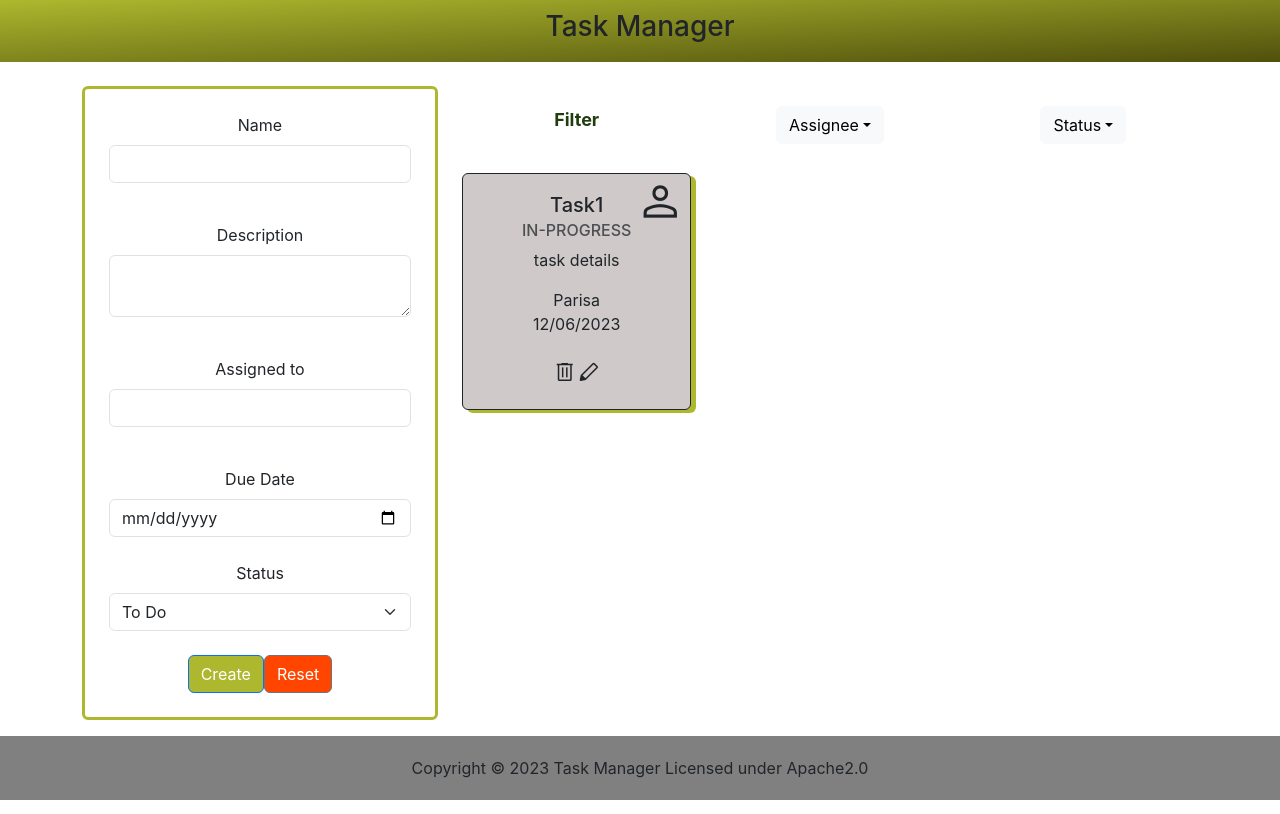
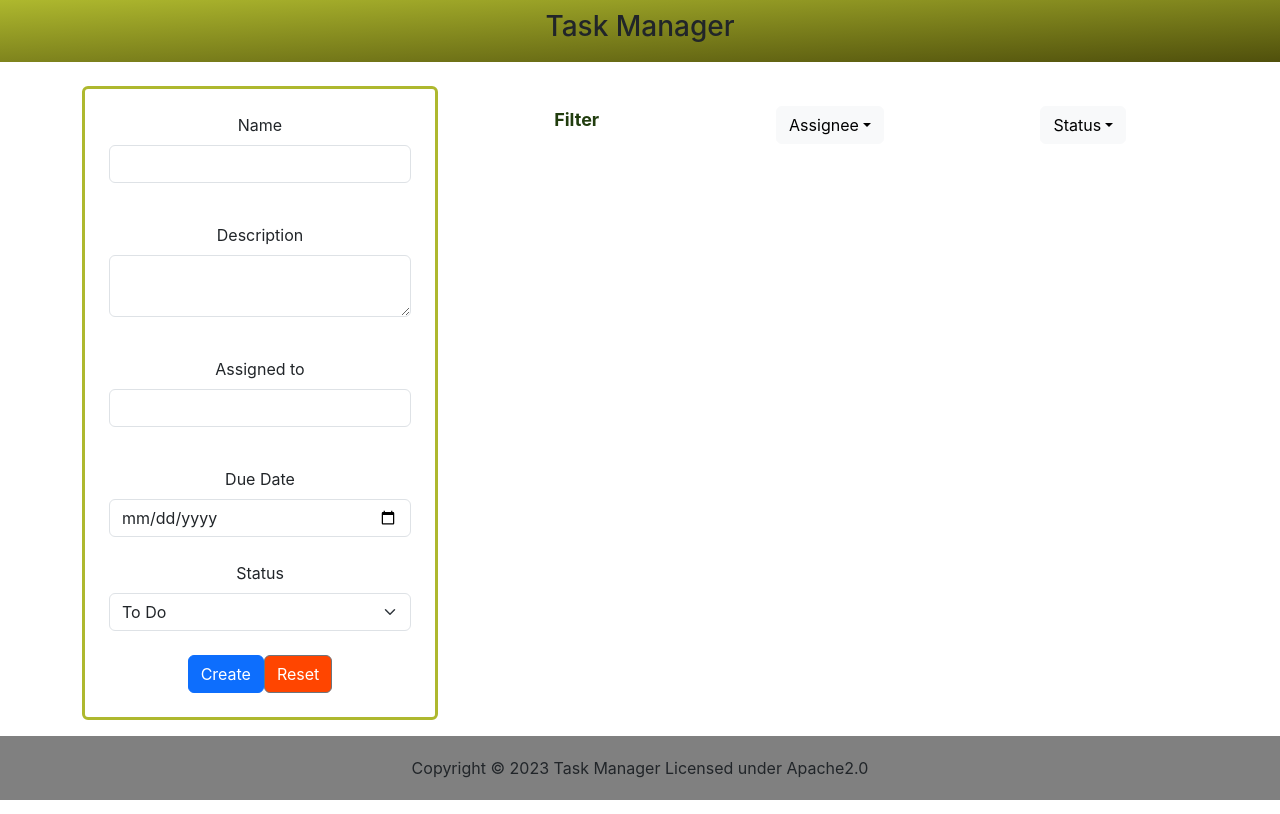
Before and after one commit to parisa-naeim/Task-Manager-React, a React (Create React App) app: page / in a window 1280 px wide. Built offline with nearby package versions, Linux system fonts and the light colour scheme.

Commit message:
add task using create task component

```diff
--- a/public/index.html
+++ b/public/index.html
@@ -28,7 +28,7 @@
       work correctly both with client-side routing and a non-root public URL.
       Learn how to configure a non-root public URL by running `npm run build`.
     -->
-    <title>React App</title>
+    <title>Task Manager</title>
   </head>
   <body>
     <noscript>You need to enable JavaScript to run this app.</noscript>
--- a/src/App.js
+++ b/src/App.js
@@ -9,16 +9,11 @@ import Task from "./components/Task";
 import { useState } from "react";
 
 function App() {
-  const [tasks, setTasks] = useState([
-    <Task
-      name="Task1"
-      id="1"
-      status="in-progress"
-      description="task details"
-      assignedTo="Parisa"
-      dueDate="12/06/2023"
-    />,
-  ]);
+  const [tasks, setTasks] = useState([]);
+
+  const getTasks = () => {
+    return tasks.map((task) => <Task task={task} />);
+  };
 
   return (
     <div className="App">
@@ -27,13 +22,15 @@ function App() {
         <div className="row">
           <div className="col-md-4 col-sm-6">
             <div className="user-form p-4 border rounded-2" id="create-form">
-              <CreateTask tasks={tasks} />
+              <CreateTask
+                onCreate={(newTask) => setTasks([...tasks, newTask])}
+              />
             </div>
           </div>
           <div className="col-md-8 col-sm-6 col-12 layout">
             <Filter />
             <div class="row margin-top-5" id="taskCards">
-              {tasks}
+              {getTasks()}
             </div>
           </div>
         </div>
--- a/src/components/CreateTask.js
+++ b/src/components/CreateTask.js
@@ -1,4 +1,15 @@
-function CreateTask() {
+function CreateTask(props) {
+  const createTask = () => {
+    props.onCreate({
+      id: "1",
+      name: "my task1",
+      status: "in-progress",
+      description: "task details",
+      assignedTo: "Parisa",
+      dueDate: "12/06/2023",
+    });
+  };
+
   return (
     <div>
       <label for="name" className="form-label">
@@ -48,12 +59,14 @@ function CreateTask() {
         <option value="done">Done</option>
       </select>
       <br />
-      <input
-        type="submit"
+      <button
+        onClick={createTask}
         className="btn btn-primary"
         value="Create"
         id="create"
-      />
+      >
+        Create
+      </button>
       <input
         type="reset"
         className="btn btn-secondary"
--- a/src/components/Task.js
+++ b/src/components/Task.js
@@ -1,68 +1,64 @@
-function Task(props) {
+function Task({ task }) {
   return (
-    <div class="col-md-6 col-lg-4 col-12" id={props.id + "-original"}>
+    <div class="col-md-6 col-lg-4 col-12" id={task.id + "-original"}>
       <div class="card">
         <div class="change">
           <span
             class="material-symbols-outlined avatar"
-            title={props.assignedTo}
+            title={task.assignedTo}
           >
             person
           </span>
         </div>
         <div class="card-body">
-          <h5 class="card-title">{props.name}</h5>
+          <h5 class="card-title">{task.name}</h5>
           <h6 class="card-subtitle mb-2 text-body-secondary">
-            {props.status && props.status.toUpperCase()}
+            {task.status && task.status.toUpperCase()}
           </h6>
-          <p class="card-text"> {props.description}</p>
-          <label>{props.assignedTo}</label>
+          <p class="card-text"> {task.description}</p>
+          <label>{task.assignedTo}</label>
           <br />
-          <label>{props.dueDate}</label>
+          <label>{task.dueDate}</label>
           <br />
           <br />
-          <span class="material-symbols-outlined delete-btn" id={props.id}>
+          <span class="material-symbols-outlined delete-btn" id={task.id}>
             delete
           </span>
-          <span class="material-symbols-outlined edit-btn" id={props.id}>
+          <span class="material-symbols-outlined edit-btn" id={task.id}>
             stylus
           </span>
-          {/* <span style="display:${(props.status === "done") ? "none" : "inilne-block"}" class="material-symbols-outlined mark-as-done" title="Mark as done" id="${props.id}">done</span> */}
+          {/* <span style="display:${(task.status === "done") ? "none" : "inilne-block"}" class="material-symbols-outlined mark-as-done" title="Mark as done" id="${task.id}">done</span> */}
         </div>
       </div>
 
       <div
         class="col-md-6 col-lg-4 col-12"
-        id={props.id + "-editable"}
+        id={task.id + "-editable"}
         style={{ display: "none" }}
       >
         <div class="card pt-3">
           <div class="change">
-            <span class="material-symbols-outlined save-btn" id={props.id}>
+            <span class="material-symbols-outlined save-btn" id={task.id}>
               save
             </span>
-            <span class="material-symbols-outlined cancel-btn" id={props.id}>
+            <span class="material-symbols-outlined cancel-btn" id={task.id}>
               cancel
             </span>
           </div>
           <div class="card-body">
-            <input id={props.id + "-name"} value={props.name} type="text" />
-            <input id={props.id + "-status"} value={props.status} />
+            <input id={task.id + "-name"} value={task.name} type="text" />
+            <input id={task.id + "-status"} value={task.status} />
             <input
-              id={props.id + "-description"}
+              id={task.id + "-description"}
               type="text"
-              value={props.description}
+              value={task.description}
             />
             <input
-              id={props.id + "-assignedTo"}
+              id={task.id + "-assignedTo"}
               type="text"
-              value={props.assignedTo}
+              value={task.assignedTo}
             />
-            <input
-              id={props.id + "-dueDate"}
-              type="text"
-              value={props.dueDate}
-            />
+            <input id={task.id + "-dueDate"} type="text" value={task.dueDate} />
           </div>
         </div>
       </div>
```
